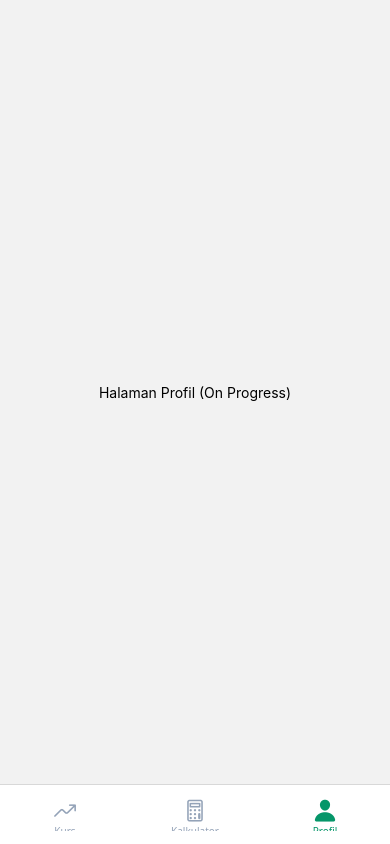
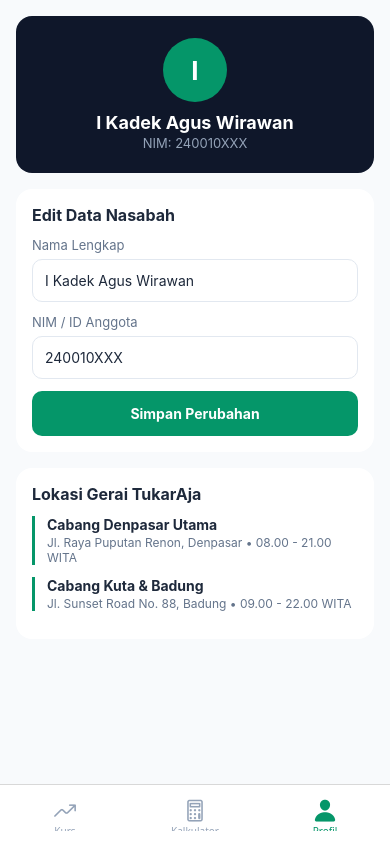
Before and after one commit to RyuBeast/TukarAja, a React Native app: screen /Profil in a window 390 px wide. Built offline with nearby package versions, Linux system fonts and the light colour scheme.

Commit message:
profilescreen

```diff
--- a/screens/profilescreen.js
+++ b/screens/profilescreen.js
@@ -1,10 +1,70 @@
-import React from 'react';
-import { View, Text } from 'react-native';
+import React, { useState } from 'react';
+import { View, Text, TextInput, TouchableOpacity, ScrollView, StyleSheet, Alert } from 'react-native';
+import { SafeAreaView } from 'react-native-safe-area-context';
 
 export default function ProfileScreen() {
+  const [name, setName] = useState('I Kadek Agus Wirawan');
+  const [nim, setNim] = useState('240010XXX');
+
+  const handleSave = () => {
+    Alert.alert('Profil Disimpan', `Data atas nama ${name} (${nim}) berhasil diperbarui.`);
+  };
+
   return (
-    <View style={{ flex: 1, justifyContent: 'center', alignItems: 'center' }}>
-      <Text>Halaman Profil (On Progress)</Text>
-    </View>
+    <SafeAreaView style={styles.container}>
+      <ScrollView contentContainerStyle={styles.scroll}>
+        <View style={styles.profileCard}>
+          <View style={styles.avatar}>
+            <Text style={styles.avatarText}>{name.charAt(0).toUpperCase()}</Text>
+          </View>
+          <Text style={styles.profileName}>{name}</Text>
+          <Text style={styles.profileNim}>NIM: {nim}</Text>
+        </View>
+
+        <View style={styles.section}>
+          <Text style={styles.sectionTitle}>Edit Data Nasabah</Text>
+          <Text style={styles.label}>Nama Lengkap</Text>
+          <TextInput style={styles.input} value={name} onChangeText={setName} />
+
+          <Text style={styles.label}>NIM / ID Anggota</Text>
+          <TextInput style={styles.input} value={nim} onChangeText={setNim} keyboardType="numeric" />
+
+          <TouchableOpacity style={styles.saveBtn} onPress={handleSave}>
+            <Text style={styles.saveText}>Simpan Perubahan</Text>
+          </TouchableOpacity>
+        </View>
+
+        <View style={styles.section}>
+          <Text style={styles.sectionTitle}>Lokasi Gerai TukarAja</Text>
+          <View style={styles.branchItem}>
+            <Text style={styles.branchName}>Cabang Denpasar Utama</Text>
+            <Text style={styles.branchAddr}>Jl. Raya Puputan Renon, Denpasar • 08.00 - 21.00 WITA</Text>
+          </View>
+          <View style={styles.branchItem}>
+            <Text style={styles.branchName}>Cabang Kuta & Badung</Text>
+            <Text style={styles.branchAddr}>Jl. Sunset Road No. 88, Badung • 09.00 - 22.00 WITA</Text>
+          </View>
+        </View>
+      </ScrollView>
+    </SafeAreaView>
   );
 }
+
+const styles = StyleSheet.create({
+  container: { flex: 1, backgroundColor: '#F8FAFC' },
+  scroll: { padding: 16 },
+  profileCard: { backgroundColor: '#0F172A', padding: 22, borderRadius: 16, alignItems: 'center', marginBottom: 16 },
+  avatar: { width: 64, height: 64, borderRadius: 32, backgroundColor: '#059669', justifyContent: 'center', alignItems: 'center', marginBottom: 10 },
+  avatarText: { fontSize: 26, fontWeight: 'bold', color: '#FFFFFF' },
+  profileName: { fontSize: 18, fontWeight: 'bold', color: '#FFFFFF' },
+  profileNim: { fontSize: 13, color: '#94A3B8', marginTop: 2 },
+  section: { backgroundColor: '#FFFFFF', padding: 16, borderRadius: 16, marginBottom: 16, elevation: 1 },
+  sectionTitle: { fontSize: 16, fontWeight: 'bold', color: '#1E293B', marginBottom: 12 },
+  label: { fontSize: 13, color: '#64748B', marginBottom: 6 },
+  input: { borderWidth: 1, borderColor: '#E2E8F0', borderRadius: 10, padding: 12, marginBottom: 12, color: '#1E293B' },
+  saveBtn: { backgroundColor: '#059669', padding: 14, borderRadius: 10, alignItems: 'center' },
+  saveText: { color: '#FFFFFF', fontWeight: 'bold' },
+  branchItem: { borderLeftWidth: 3, borderLeftColor: '#059669', paddingLeft: 12, marginBottom: 12 },
+  branchName: { fontWeight: 'bold', color: '#1E293B', fontSize: 14 },
+  branchAddr: { color: '#64748B', fontSize: 12, marginTop: 2 },
+});
```
